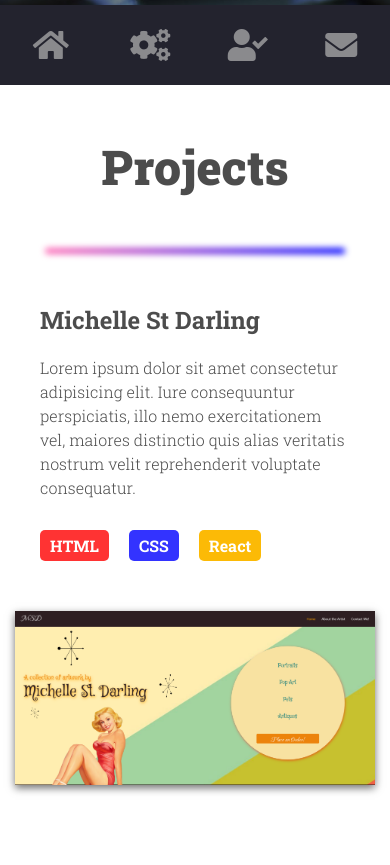
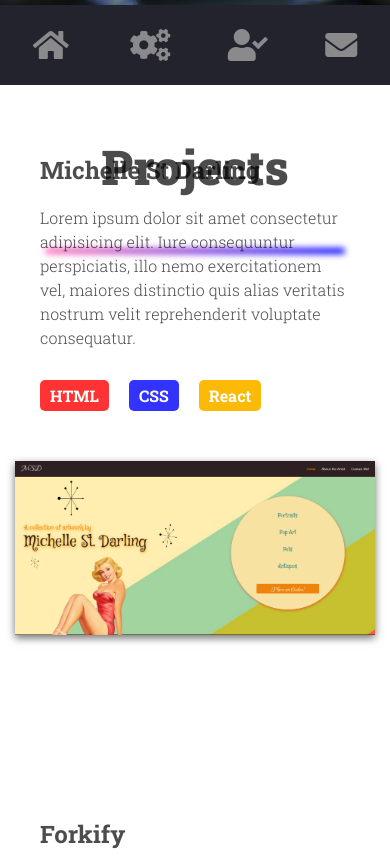
Before and after one commit to rylee816/portfolio_website, a website built with Parcel: page index.html in a window 390 px wide. Shown: the part 759-1624 px from the top of the page. Built offline with nearby package versions, Linux system fonts and the light colour scheme.

Commit message:
change project margin-top for mobile screens in CSS

```diff
--- a/style.css
+++ b/style.css
@@ -605,7 +605,7 @@ justify-self: center;
     }
 
     .project {
-      margin: -50px;
+      margin-top: -200px;
       padding: 0;
       display: grid;
       grid-template-rows: 1fr 1fr;
```
